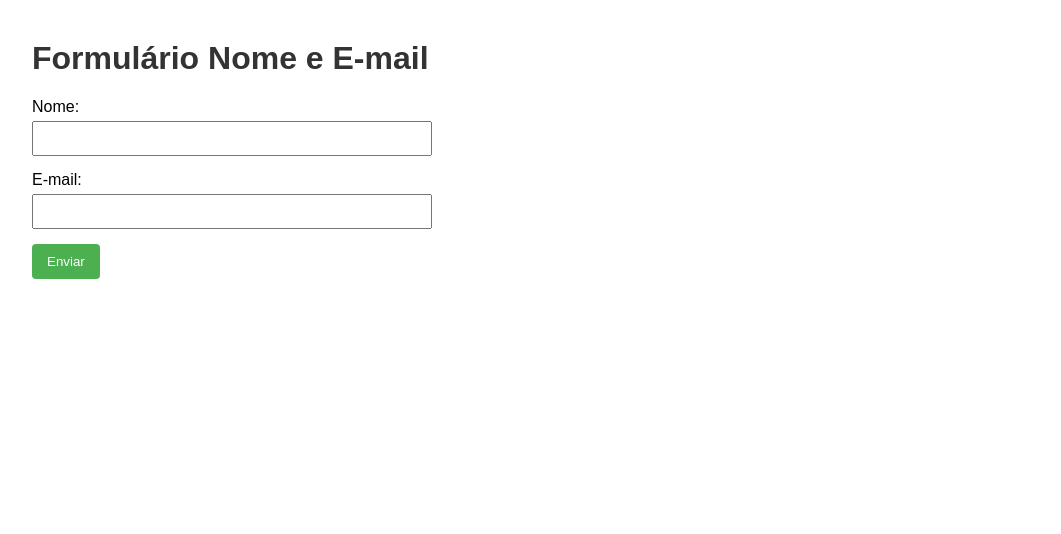
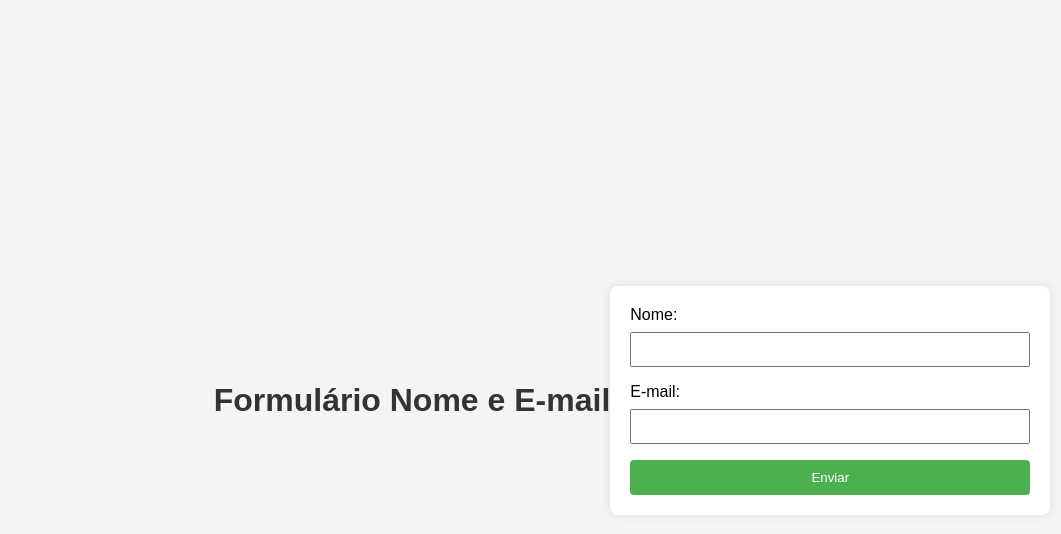
Before and after one commit to LyizDuarte/ppi, a website: page index.html in a window 1280 px wide. Shown: the whole page, without its empty margins (8-1069 px from the left). Drawn offline with Linux system fonts and the light colour scheme.

Commit message:
Add files via upload

```diff
--- a/style.css
+++ b/style.css
@@ -1,36 +1,48 @@
 body {
     font-family: Arial, sans-serif;
-    margin: 40px;
+    background-color: #f4f4f4;
+    margin: 0;
+    padding: 0;
+    display: flex;
+    align-items: center;
+    justify-content: center;
+    height: 100vh;
+  }
+
+  form {
+    background-color: #fff;
+    padding: 20px;
+    border-radius: 8px;
+    box-shadow: 0 0 10px rgba(0, 0, 0, 0.1);
+    max-width: 400px;
+    width: 100%;
   }
 
   h1 {
+    text-align: center;
     color: #333;
-}
-
-form {
-    max-width: 400px;
-    margin: 20px 0;
   }
 
   label {
     display: block;
-    margin-bottom: 5px;
+    margin-bottom: 8px;
   }
 
   input {
     width: 100%;
     padding: 8px;
-    margin-bottom: 15px;
+    margin-bottom: 16px;
     box-sizing: border-box;
   }
 
   button {
     background-color: #4caf50;
     color: white;
-    padding: 10px 15px;
+    padding: 10px;
     border: none;
     border-radius: 4px;
     cursor: pointer;
+    width: 100%;
   }
 
   button:hover {
```
Also changed, not shown: app.js (added, +29 -0 lines), formulario.html (added, +21 -0 lines). Lines whose indentation alone changed are shown as unchanged.
